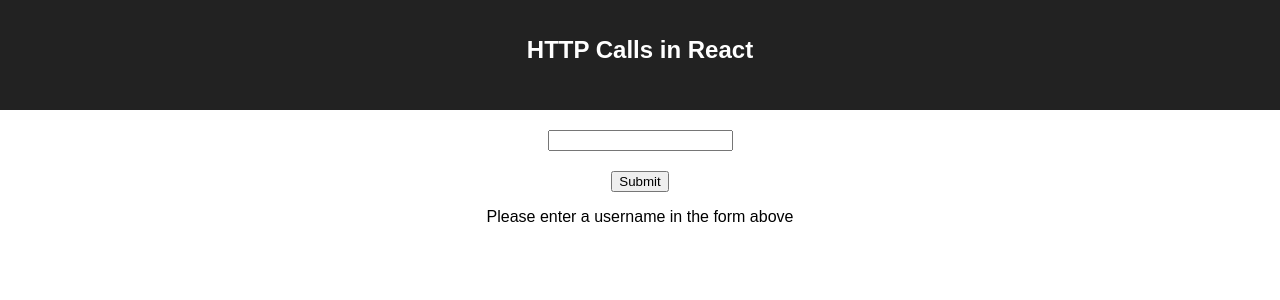
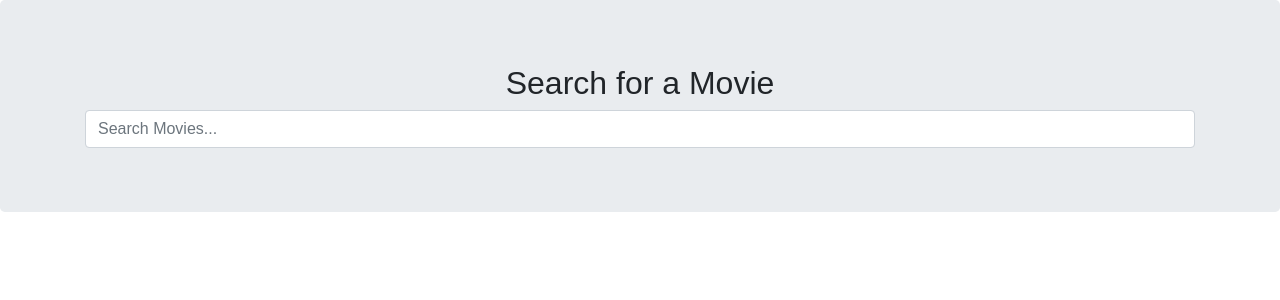
Before and after one commit to ammanueladdis/manny_app, a React (Create React App) app: page / in a window 1280 px wide. Shown: the top 300 px of the page. Built offline with nearby package versions, Linux system fonts and the light colour scheme.

Commit message:
made a start tho

```diff
--- a/public/index.html
+++ b/public/index.html
@@ -10,6 +10,8 @@
     -->
     <link rel="manifest" href="%PUBLIC_URL%/manifest.json">
     <link rel="shortcut icon" href="%PUBLIC_URL%/favicon.ico">
+    <link href="https://fonts.googleapis.com/css?family=Open+Sans" rel="stylesheet">
+    <link rel="stylesheet" href="https://stackpath.bootstrapcdn.com/bootstrap/4.1.3/css/bootstrap.min.css" integrity="sha384-MCw98/SFnGE8fJT3GXwEOngsV7Zt27NXFoaoApmYm81iuXoPkFOJwJ8ERdknLPMO" crossorigin="anonymous">
     <!--
       Notice the use of %PUBLIC_URL% in the tags above.
       It will be replaced with the URL of the `public` folder during the build.
--- a/src/App.js
+++ b/src/App.js
@@ -5,35 +5,39 @@ import './App.css';
 import UserForm from './Components/UserForm';
 
 class App extends Component {
-  state = {
-    repos: null
+  constructor() {
+    super()
+    this.state={
+      movies:[]
+    }
+
+    this.onSubmit = this.onSubmit.bind(this);
   }
-  getUser = (e) => {
-    e.preventDefault();
-    const user = e.target.elements.username.value;
-    if (user) {
-      axios.get(`https://api.github.com/users/${user}`)
-      .then((res) => {
-        const repos = res.data.public_repos;
 
-        /* below line is a shorthand alternative to this.setState({ repos: repos }) - this only works because the property and variable have same name */
-        this.setState({ repos })
+  onSubmit(event){
+    event.preventDefault();
+    var query = this.input.value;
+    console.log(query);
+  }
 
-      })
-    }
-    else return;
+  componentDidMount(query){
+    var api = 'https://themoviedb.org/3/search/movie?api_key=98e29b7ce43f0e1d5ee589664b968f3e&query='
   }
+
   render() {
     return (
       <div className="App">
-        <header className="App-header">
-          <h1 className="App-title">HTTP Calls in React</h1>
-        </header>
-        <UserForm getUser={this.getUser} />
-
-        {/* Sneaky ternary code below is alternative to if statement - checks if this.state.repos is true and then if true it displays the first option */}
-        { this.state.repos ? <p>Number of repos: { this.state.repos }</p> : <p>Please enter a username in the form above</p> }
-
+        <div className="jumbotron">
+          <div className="container">
+            <div className="row">
+              <h2 className="col-12 text-center">Search for a Movie</h2>
+                <form onSubmit={this.onSubmit} className="col-12">
+                  <input className="col-12 form-control" placeholder="Search Movies..."
+                  ref = {input => this.input = input}/>
+                </form>
+            </div>
+          </div>
+        </div>
       </div>
     );
   }
```
